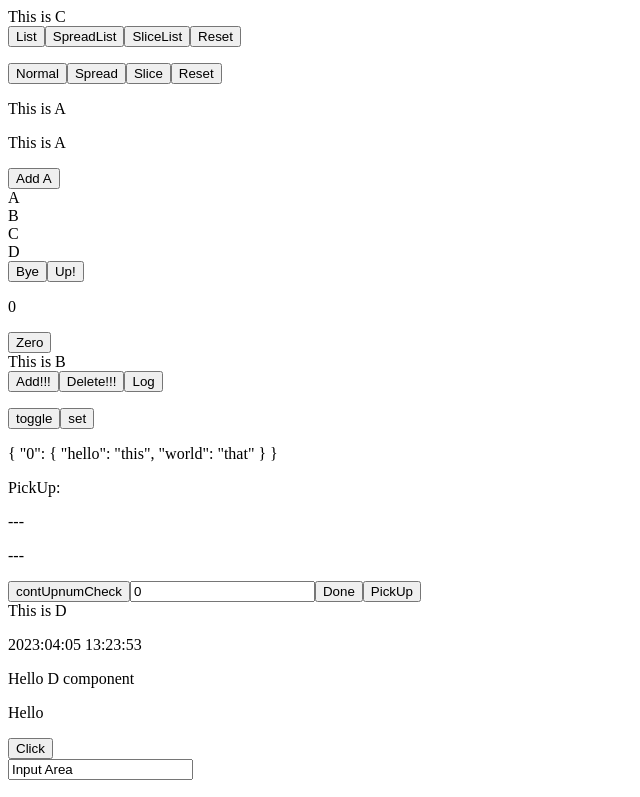
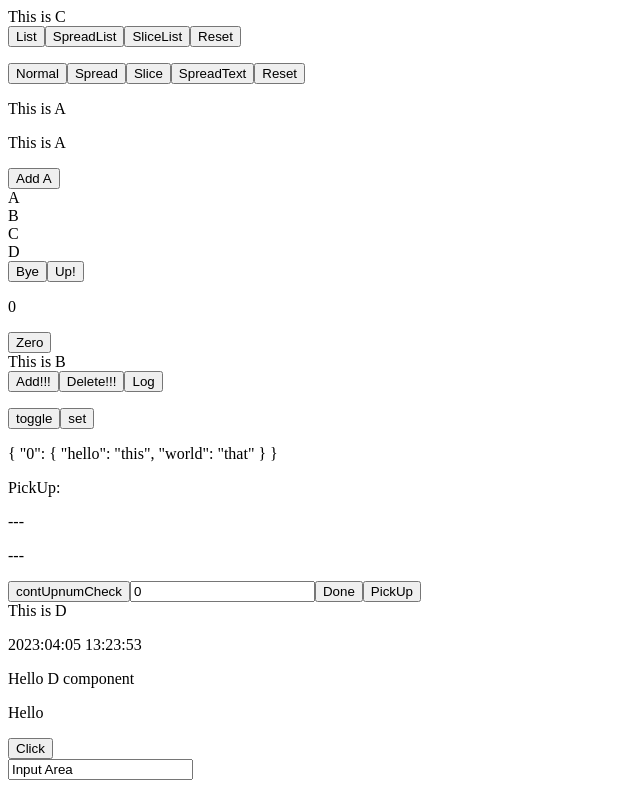
Before and after one commit to koyamal/pra_vue3, a Vue app in the folder vuePractive/: page / in a window 1280 px wide. Shown: the top 797 px of the page, without its empty margins (0-640 px from the left). Built offline with nearby package versions, Linux system fonts and the light colour scheme.

Commit message:
Use editSpreadText

```diff
--- a/vuePractive/src/components/atom/C.vue
+++ b/vuePractive/src/components/atom/C.vue
@@ -85,6 +85,7 @@
     <button @click="editNomal">Normal</button>
     <button @click="editSpreadNomal">Spread</button>
     <button @click="editSliceNomal">Slice</button>
+    <button @click="() => editSpreadText('This')">SpreadText</button>
     <button @click="reset">Reset</button>
   </p>
 </template>
```
